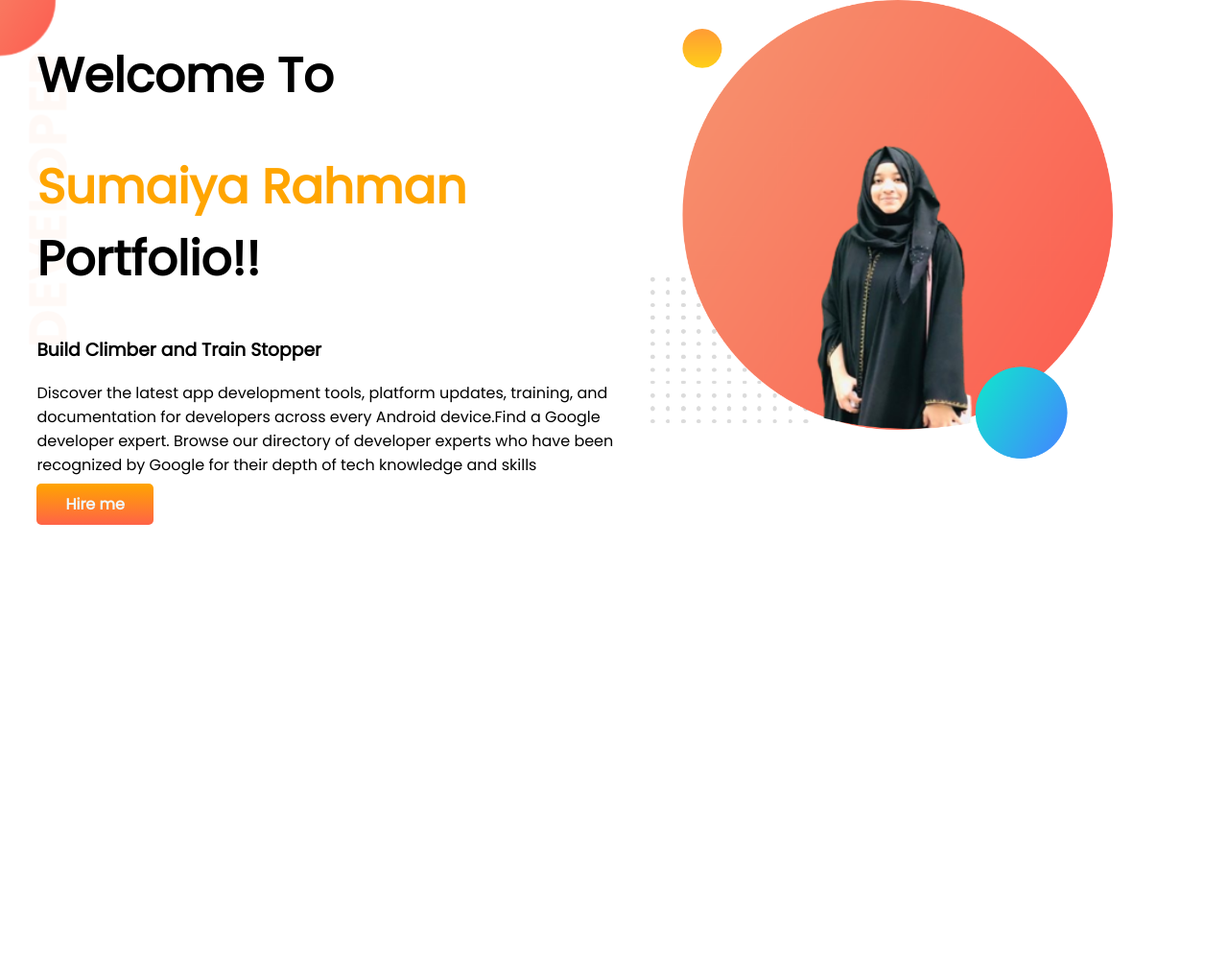
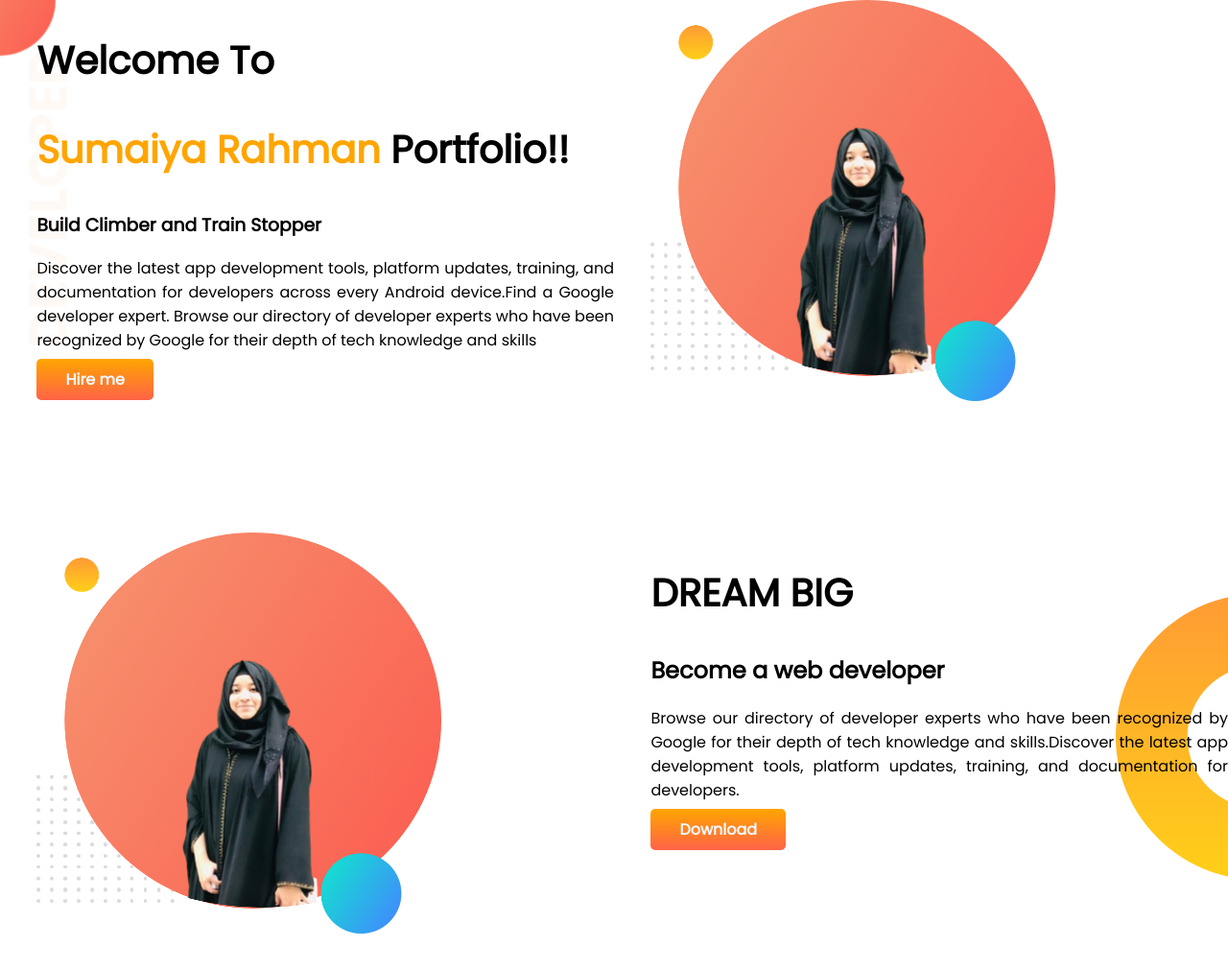
Before and after one commit to sumaiya357/developer-portfolio, a plain HTML site: page index.html in a window 1280 px wide. Shown: the whole page at 96% size. Before the commit the page ends 800 px from the top, so only its background shows below. Drawn offline with Linux system fonts and the light colour scheme.

Commit message:
dream big added

```diff
--- a/index.html
+++ b/index.html
@@ -25,7 +25,23 @@
                 who have been recognized by Google for their depth of tech knowledge and skills</p>
             <a class="link-button" href="https://www.linkedin.com/feed/" target="_blank">Hire me</a>
         </div>
+
         <div class="half-width"><img src="images/sumaiya_web.png"></div>
+    </section>
+
+    <!--section2-->
+
+    <section class="dream-big">
+        <div class="half-width"> <img src="images/sumaiya_web.png"> </div>
+
+        <div class="half-width">
+            <h1>DREAM BIG</h1>
+            <h2>Become a web developer</h2>
+            <p>Browse our directory of developer experts
+                who have been recognized by Google for their depth of tech knowledge and skills.Discover the latest app
+                development tools, platform updates, training, and documentation for developers.</p>
+            <a class="link-button" href="www.downloadresume.com" target="_blank">Download</a>
+        </div>
     </section>
 
 
--- a/style.css
+++ b/style.css
@@ -1,10 +1,11 @@
 body {
     font-family: 'Poppins', sans-serif;
     margin: 0px;
+    text-align: justify;
 }
 
 h1 {
-    font-size: 50px;
+    font-size: 40px;
 }
 
 .orange-color {
@@ -13,15 +14,16 @@ h1 {
 
 section {
     display: flex;
+    margin-bottom: 130px;
 }
 
 .half-width {
-    width: 50%;
+    width: 60%;
     padding-left: 3%;
 }
 
 .half-width img {
-    width: 80%;
+    width: 70%;
 }
 
 .link-button {
@@ -37,3 +39,11 @@ section {
     background-image: url('images/top-banner.png');
     background-repeat: no-repeat;
 }
+
+.dream-big {
+    background-image: url('images/dream-bg.png');
+    background-repeat: no-repeat;
+    background-position: right;
+
+
+}
```
